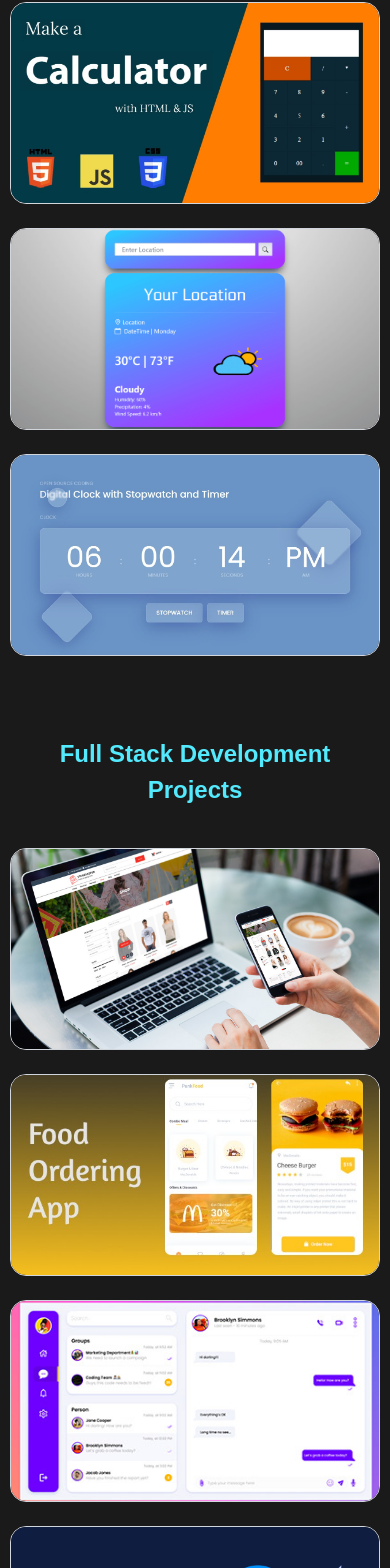
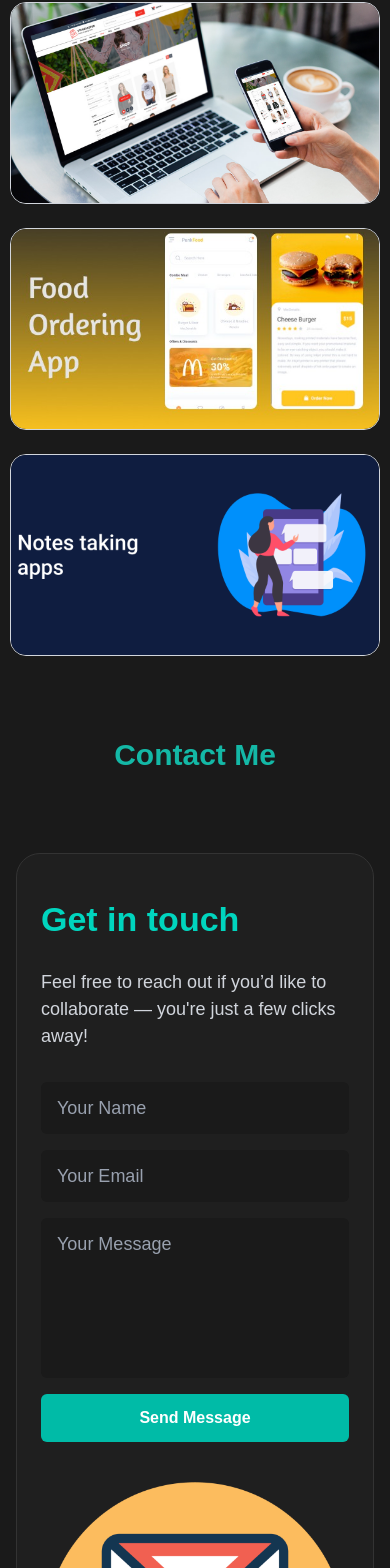
Before and after one commit to M6839/Kiran-portfolioWebsite, a Next.js app: page / in a window 390 px wide. Shown: the part 5769-7337 px from the top of the page. Built offline with nearby package versions, Linux system fonts and the light colour scheme.

Commit message:
changes in projects

```diff
--- a/package.json
+++ b/package.json
@@ -10,9 +10,9 @@
   },
   "dependencies": {
     "framer-motion": "^11.0.17",
-    "next": "15.3.2",
-   "react": "^18.2.0",
-  "react-dom": "^18.2.0",
+    "next": "^15.3.2",
+    "react": "^18.2.0",
+    "react-dom": "^18.2.0",
     "react-icons": "^5.5.0"
   },
   "devDependencies": {
--- a/src/components/Contact.tsx
+++ b/src/components/Contact.tsx
@@ -118,7 +118,7 @@ const Contact = () => {
           <div className="flex justify-center gap-6 mt-6">
 
             <a href='https://www.linkedin.com/in/kiran-kumar-madham-960943261/'><CiLinkedin className="text-[40px] text-teal-500 hover:scale-110 transition-transform cursor-pointer" /></a>
-            <a href='http://github.com/M6839'><FaGithub className="text-[40px] text-teal-500 hover:scale-110 transition-transform cursor-pointer" /></a>
+            <a href='http://github.com/kiran6832'><FaGithub className="text-[40px] text-teal-500 hover:scale-110 transition-transform cursor-pointer" /></a>
              <a href='https://leetcode.com/Kiran6839/'><SiLeetcode className="text-[40px] text-teal-500 hover:scale-110 transition-transform cursor-pointer" /></a>
               <a href='https://www.instagram.com/mkirankumar7997/'><FaInstagram className="text-[40px] text-teal-500 hover:scale-110 transition-transform cursor-pointer" /></a>
           </div>
--- a/src/components/Projects.tsx
+++ b/src/components/Projects.tsx
@@ -5,26 +5,7 @@ import { motion } from 'framer-motion';
 import ProjectCard from './ProjectCard';// adjust path if needed
 
 const Projects = () => {
-  const webProjects = [
-    {
-      img: '/calculator.jpg',
-      name: 'Calculator Application',
-      desc: 'A responsive calculator supporting basic arithmetic operations with a clean interface.',
-      link: 'https://calculator-project-rho-gray.vercel.app/',
-    },
-    {
-      img: '/weather-app-using-javascript.png',
-      name: 'Weather Application',
-      desc: 'A weather forecasting app showing temperature, humidity, wind speed, and forecasts.',
-      link: 'https://weather-app-three-psi-83.vercel.app/',
-    },
-    {
-      img: '/timer.jpg',
-      name: 'Timer & Stopwatch',
-      desc: 'Countdown timer and stopwatch with clean UI for studying, workouts, and more.',
-      link: 'https://timer-and-stop-watch-phi.vercel.app/',
-    },
-  ];
+
 const frontendProjects=[
   {
       img: '/car-booking-app.jpg',
@@ -57,12 +38,6 @@ const frontendProjects=[
       name: 'Food ordering Application',
       desc: 'same like swiggy it displays restuarents and food items and add items to cart and ordered.',
       link: 'https://github.com/M6839/F_Minutes-_food_application_frontend',
-    },
-    {
-      img: '/chat.jpg',
-      name: 'MERN Chat App',
-      desc: 'Real-time chat app built using MongoDB, Express, React, and Node.js with socket integration.',
-      link: 'https://github.com/M6839/Chat_Application',
     },
     {
       img: '/notes-taking.png',
@@ -116,14 +91,6 @@ const frontendProjects=[
         {frontendProjects.map((project, i) => (
           <ProjectCard key={i} {...project} index={i} />
         ))}</div>
-
-      {sectionTitle('Basic web development projects')}
-      <div className="grid grid-cols-1 md:grid-cols-3 gap-6">
-        {webProjects.map((project, i) => (
-          <ProjectCard key={i} {...project} index={i} />
-        ))}
-      </div>
-
       {sectionTitle('Full Stack Development Projects')}
       <div className="grid grid-cols-1 md:grid-cols-3 gap-6">
         {fullStackProjects.map((project, i) => (
```
Also changed, not shown: 1 other file (tests, documents, lock files or other folders).
